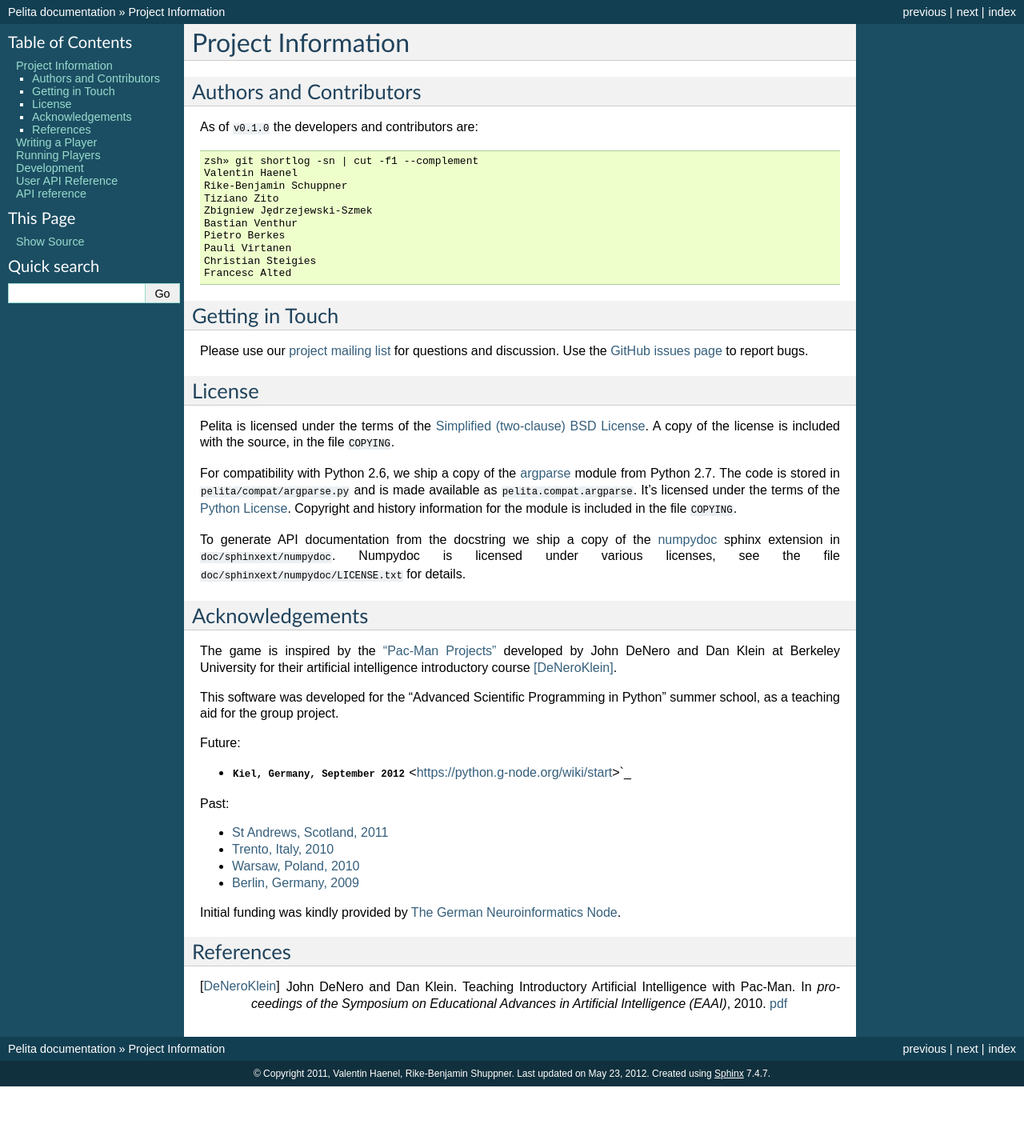
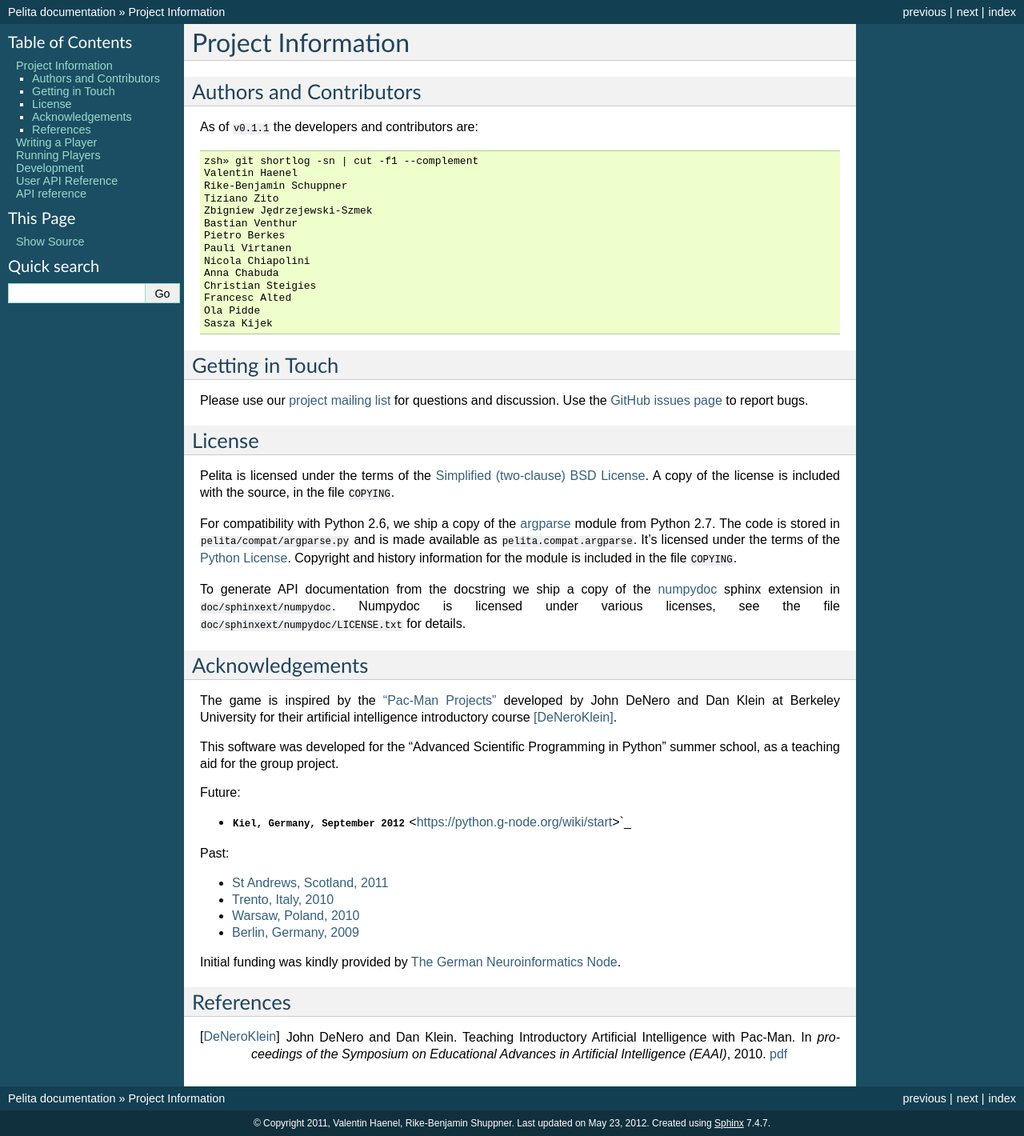
Before and after one commit to ASPP/pelita, a Sphinx documentation site: the page built from doc/source/info.rst, in a window 1280 px wide. Shown: the whole page at 80% size. Built offline with Sphinx 7.4.7, drawn with Linux system fonts in a browser that asks for light colours; the version number could not be read and is left out; before the commit the page ends 1358 px from its top, so only the background shows below that.

Commit message:
update list of contributors

```diff
--- a/doc/source/info.rst
+++ b/doc/source/info.rst
@@ -5,7 +5,7 @@
 Authors and Contributors
 ========================
 
-As of ``v0.1.0`` the developers and contributors are::
+As of ``v0.1.1`` the developers and contributors are::
 
     zsh» git shortlog -sn | cut -f1 --complement
     Valentin Haenel
@@ -15,8 +15,12 @@
     Bastian Venthur
     Pietro Berkes
     Pauli Virtanen
+    Nicola Chiapolini
+    Anna Chabuda
     Christian Steigies
     Francesc Alted
+    Ola Pidde
+    Sasza Kijek
 
 Getting in Touch
 ================
```
